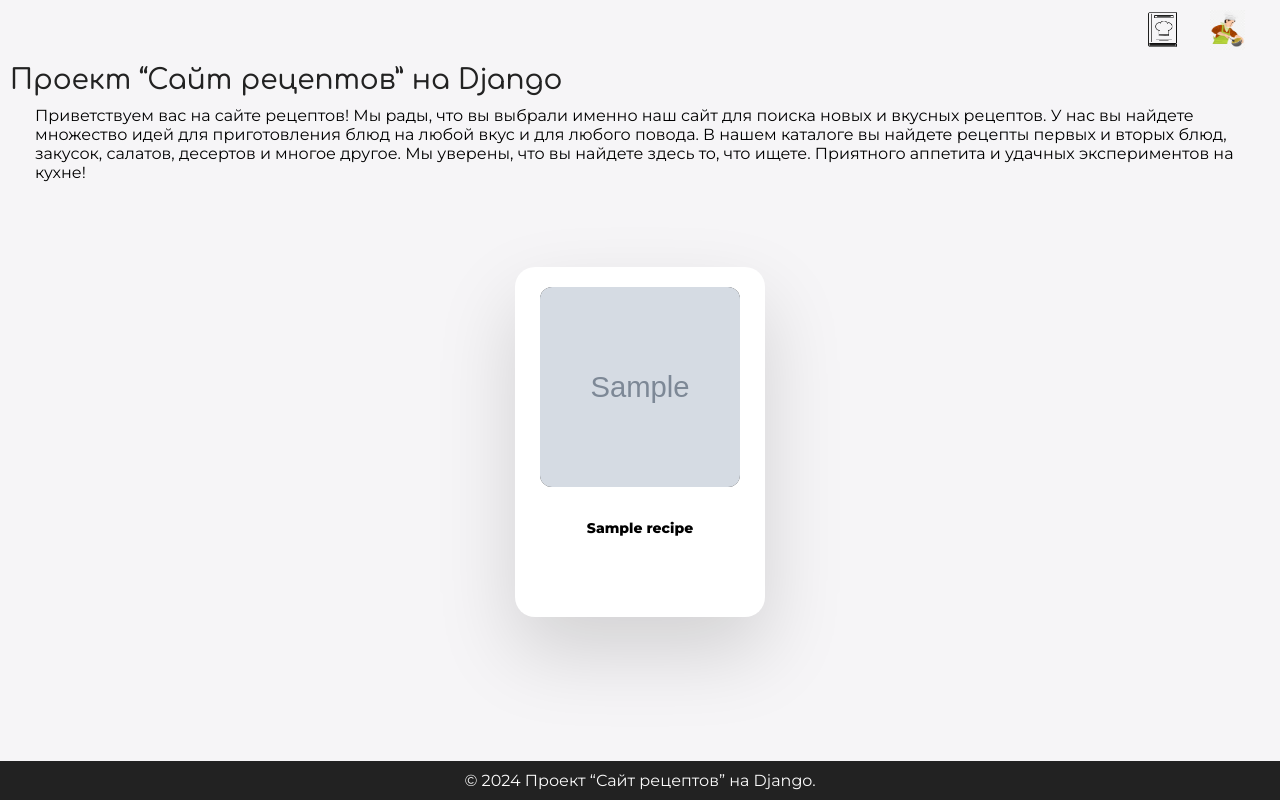
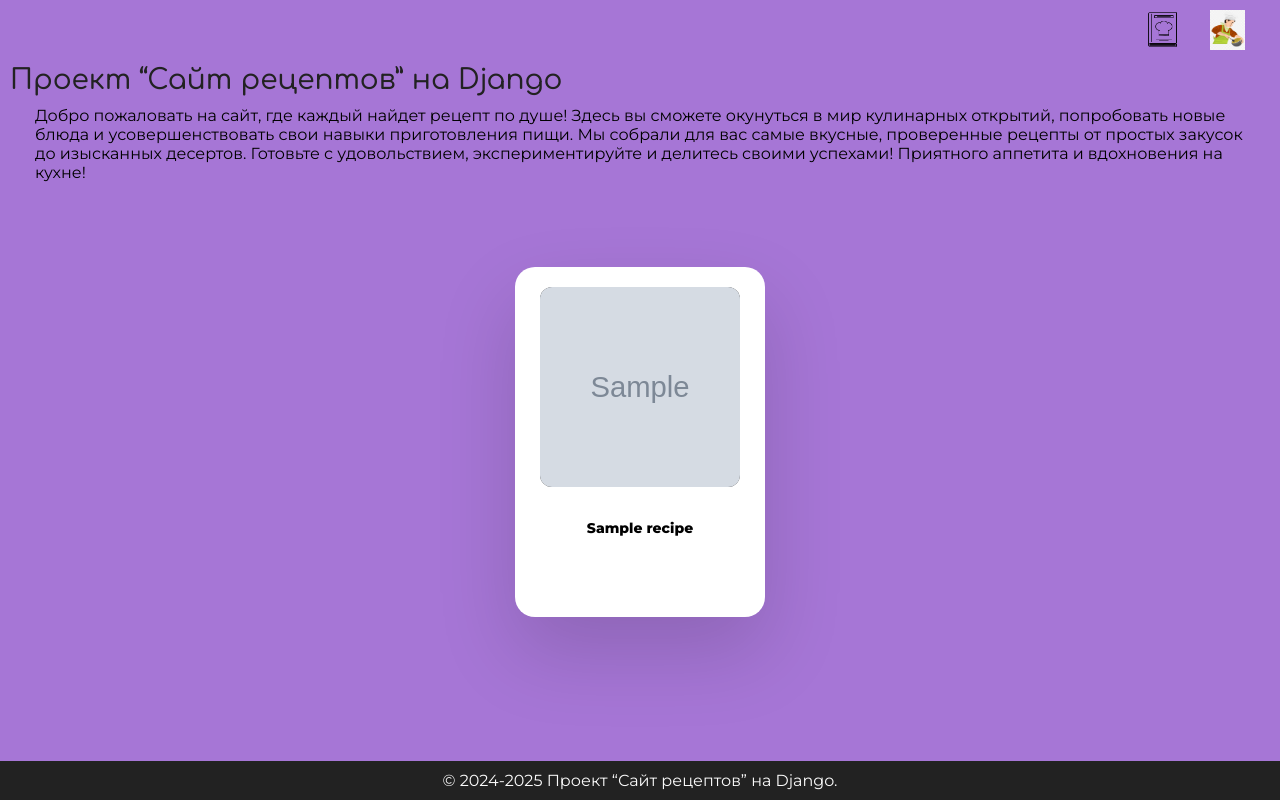
Before and after one commit to Ivan-A-Khabarov/new, a Django app: page / in a window 1280 px wide. Run offline with Django 5.2, Linux system fonts and the light colour scheme; tables that the repository leaves empty hold one stand-in row (values such as "Sample post"); grey boxes marked "Sample" are stand-in pictures.

Commit message:
Внесены изменения

```diff
--- a/recipes_site/recipes/forms.py
+++ b/recipes_site/recipes/forms.py
@@ -8,7 +8,7 @@ class RecipeForm(forms.ModelForm):
                             label="Наименование блюда",
                             widget=forms.TextInput(attrs={'class': 'recipe-form__title'}))
     description = forms.CharField(max_length=250,
-                                  label="Описание блюда",
+                                  label="Ингридиенты",
                                   widget=forms.Textarea(attrs={'class': 'recipe-form__description'}))
     cooking_steps = forms.CharField(max_length=10000,
                                     label="Как приготовить",
--- a/recipes_site/recipes/templates/recipes/index.html
+++ b/recipes_site/recipes/templates/recipes/index.html
@@ -38,12 +38,12 @@
 {% endblock %}
 
 {% block content %}
-<div>Приветствуем вас на сайте рецептов!
-    Мы рады, что вы выбрали именно наш сайт для поиска новых и вкусных рецептов.
-    У нас вы найдете множество идей для приготовления блюд на любой вкус и для любого повода.
-    В нашем каталоге вы найдете рецепты первых и вторых блюд, закусок, салатов, десертов и многое другое.
-    Мы уверены, что вы найдете здесь то, что ищете.
-    Приятного аппетита и удачных экспериментов на кухне!</div>
+<div>Добро пожаловать на сайт, где каждый найдет рецепт по душе!
+    Здесь вы сможете окунуться в мир кулинарных открытий, попробовать новые блюда
+    и усовершенствовать свои навыки приготовления пищи.
+    Мы собрали для вас самые вкусные, проверенные рецепты от простых закусок до изысканных десертов.
+    Готовьте с удовольствием, экспериментируйте и делитесь своими успехами!
+    Приятного аппетита и вдохновения на кухне!</div>
 
 <div class="recipes_container">
     {% if recipes %}
--- a/recipes_site/static/css/recipe_box.css
+++ b/recipes_site/static/css/recipe_box.css
@@ -90,18 +90,18 @@
     cursor: pointer;
     font-family: 'Montserrat', sans-serif;
     font-size: 14px;
-    color: #ff445c;
+    color: #7a41ff;
     border: 1px solid;
     border-radius: 7px;
     padding: 5px 10px;
-    border-color: #ff445c;
+    border-color: #7a41ff;
     background: transparent;
     transition: all 0.5s
 }
 
 .recipes_container .recipe_box .recipe_box__text a:hover {
     color: white;
-    background-color: #ff445c;
+    background-color: #7a41ff;
 }
 
 @media (max-width: 480px) {
--- a/recipes_site/static/css/recipe_detail.css
+++ b/recipes_site/static/css/recipe_detail.css
@@ -64,18 +64,18 @@
     text-align: center;
     font-family: 'Montserrat', sans-serif;
     font-size: 14px;
-    color: #ff445c;
+    color: #7a41ff;
     border: 1px solid;
     border-radius: 7px;
     padding: 5px 10px;
-    border-color: #ff445c;
+    border-color: #7a41ff;
     background: transparent;
     transition: all 0.5s
 }
 
 .recipe_btn:hover {
     color: white;
-    background-color: #ff445c;
+    background-color: #7a41ff;
 }
 
 @media (max-width: 768px) {
--- a/recipes_site/static/css/recipe_form.css
+++ b/recipes_site/static/css/recipe_form.css
@@ -22,7 +22,7 @@ form {
   justify-content: center;
   padding: 12px 20px;
   border-radius: 8px;
-  background: #ff445c;
+  background: #7a41ff;
   box-shadow:0 0 40px -10px #000
 }
 
@@ -91,6 +91,6 @@ input[type="time"] {
 }
 
 .btn:hover {
-  color: #ff445c;
+  color: #7a41ff;
   background-color: white;
 }
--- a/recipes_site/static/css/style.css
+++ b/recipes_site/static/css/style.css
@@ -11,7 +11,7 @@ body {
     display: flex;
     flex-direction: column;
     font-family: 'Montserrat', sans-serif;
-    background: #f6f5f7;
+    background: #a676d6;
 }
 
 .content {
--- a/recipes_site/templates/base.html
+++ b/recipes_site/templates/base.html
@@ -1,5 +1,6 @@
 {% load static %}
 <!DOCTYPE html>
+
 <html lang="ru">
     <head>
         <meta charset="UTF-8">
@@ -25,7 +26,8 @@
         <nav class="main_menu">
             <ul class="main_menu__ul">
                 <li>
-                    <a class="main_menu__link" href="/index/" data-title="Главная страница"><img style="width: 35px;" src="{% static 'img/cookbook.png' %}"></a>
+                    <a class="main_menu__link" href="/index/" data-title="Главная страница"><img style="width: 35px;"
+                                                                                                 src="{% static 'img/cookbook.png' %}"></a>
                 </li>
                 {% block user %}
                 {% endblock %}
@@ -47,7 +49,7 @@
         </content>
         <footer class="footer">
             <div class="footer-box">
-                <p class="copyright_text">© 2024 Проект “Сайт рецептов” на Django.</p>
+                <p class="copyright_text">© 2024-2025 Проект “Сайт рецептов” на Django.</p>
             </div>
         </footer>
     </body>
```
Also changed, not shown: recipes_site/static/css/user.css (+4 -4 lines), recipes_site/media/recipes/plov-so-svininoj_43366_photo_37935.webp (added), recipes_site/media/recipes/Макароны-вареные-144429.jpg (added).
